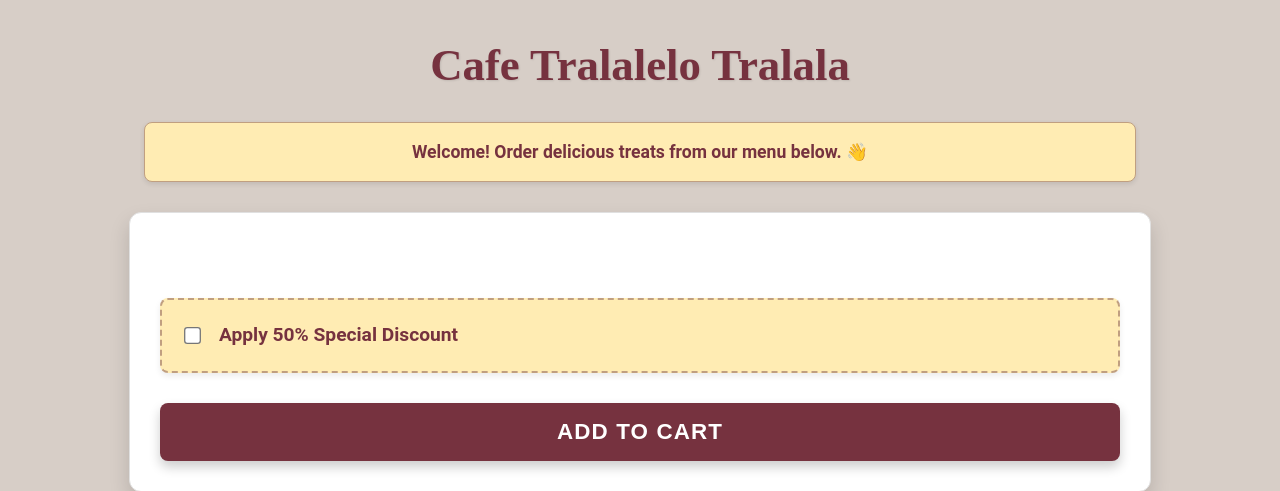
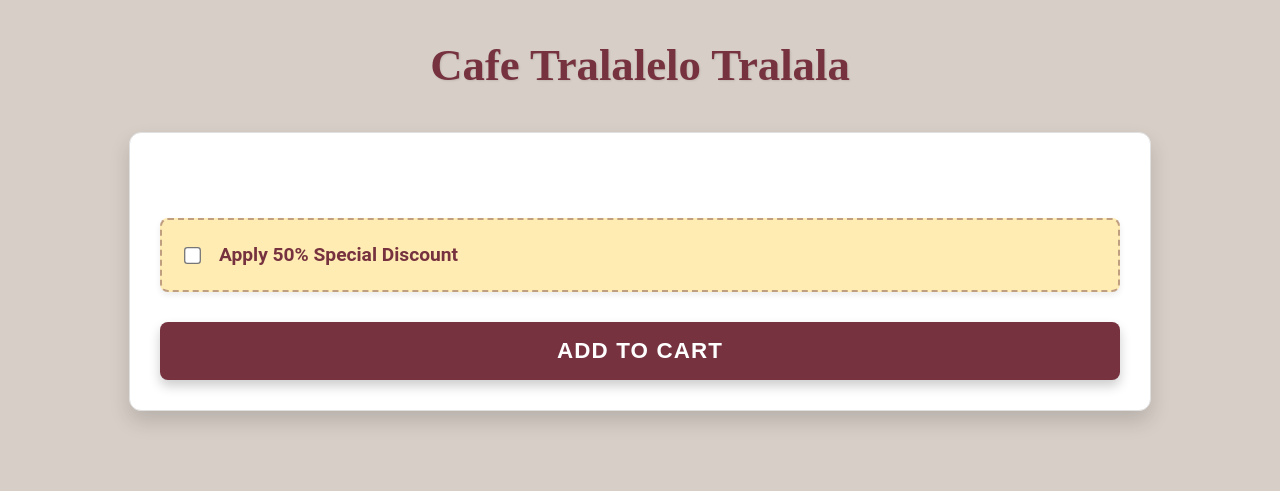
Before and after one commit to longfrenchloaf/SWE40006_DevOps, a PHP site: page /menu.html in a window 1280 px wide. Shown: the top 491 px of the page. Run offline with PHP 8.4, Linux system fonts and the light colour scheme; some libraries are stand-ins or nearby versions.

Commit message:
Delete welcome banner

```diff
--- a/templates/menu.html
+++ b/templates/menu.html
@@ -12,7 +12,7 @@
 </head>
 <body>
     <h2>Cafe Tralalelo Tralala</h2>
-    <div class="welcome-banner"> Welcome! Order delicious treats from our menu below. 👋</div>
+    <!--<div class="welcome-banner"> Welcome! Order delicious treats from our menu below. 👋</div>-->
     <div class="container">
         <!-- Added novalidate attribute here -->
         <form onsubmit="return validateAndSend(event)" novalidate>
--- a/templates/static/style.css
+++ b/templates/static/style.css
@@ -582,6 +582,7 @@
     }
 }
 
+/*
 /* --- Added for Welcome Message Banner --- */
 .welcome-banner {
     text-align: center; /* Center the text */
@@ -612,3 +613,4 @@
     }
 }
 /* --- End Welcome Message Banner Styles --- */
+*/
```
